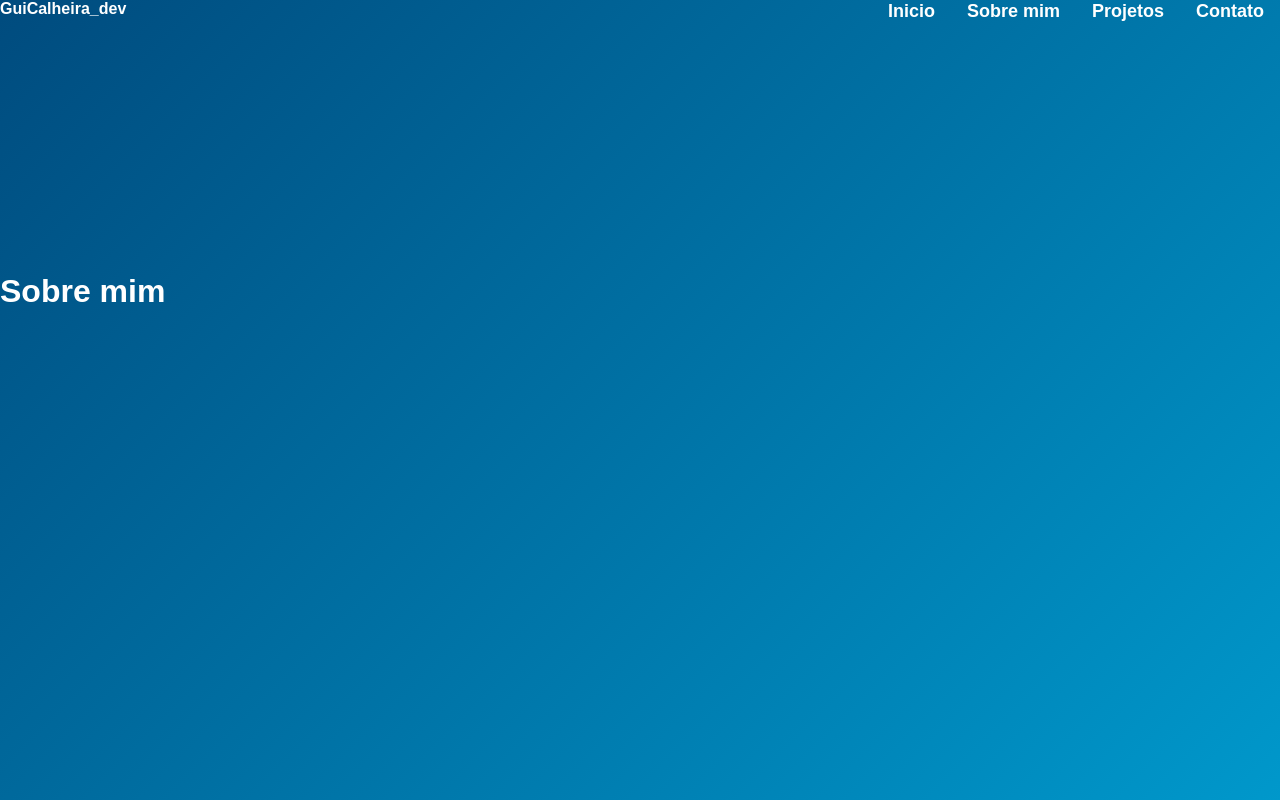
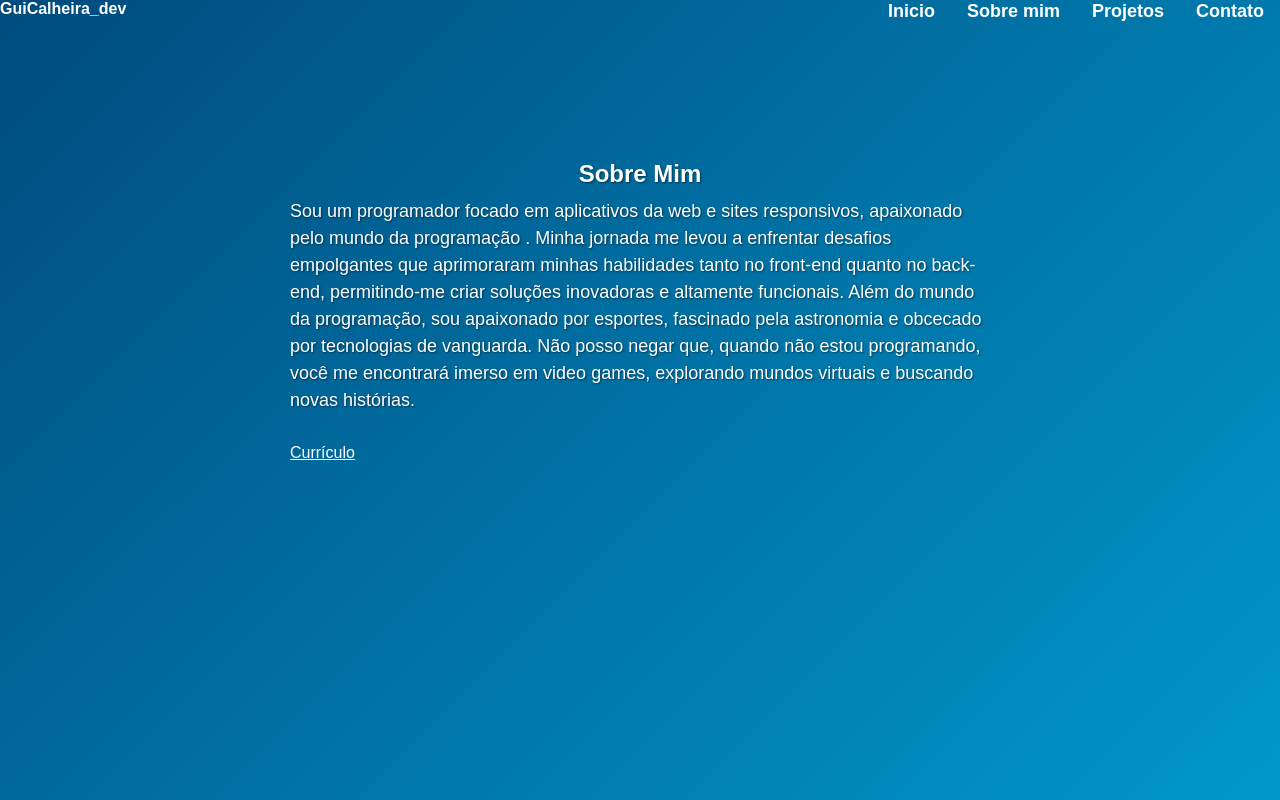
Before and after one commit to guicalheira/portfolio, a React (Create React App) app: page /aboutMe in a window 1280 px wide. Built offline with nearby package versions, Linux system fonts and the light colour scheme.

Commit message:
1.0Portifolio

```diff
--- a/src/components/content.jsx
+++ b/src/components/content.jsx
@@ -10,6 +10,7 @@ import Calculadora from "../projetos/calculadora";
 import Finanças from "../projetos/finanças";
 import Cadastro from "../projetos/cadastro";
 import ToDo from "../projetos/toDo"
+
 
 const Content =  props => (
     <main className="main">
--- a/src/pages/aboutMe.jsx
+++ b/src/pages/aboutMe.jsx
@@ -1,9 +1,36 @@
 import React from "react";
+import "../style/aboutMe.css";
+import Curriculo from "../img/CurriculoPdf.pdf"
 
-export default props=>(
-    <div>
-        <h1>
-           Sobre mim
-        </h1>
-    </div>
-)
+
+export default (props) => (
+  <div className="aboutMe-flex">
+
+
+   <h2>Sobre Mim</h2>
+
+
+
+   <span className="experiencia-text">
+      Sou um programador focado em aplicativos da web e sites responsivos, apaixonado pelo mundo da
+      programação . Minha jornada me levou a enfrentar
+      desafios empolgantes que aprimoraram minhas habilidades tanto no front-end
+      quanto no back-end, permitindo-me criar soluções inovadoras e altamente
+      funcionais. Além do mundo da programação, sou apaixonado por esportes,
+      fascinado pela astronomia e obcecado por tecnologias de vanguarda. Não
+      posso negar que, quando não estou programando, você me encontrará imerso
+      em video games, explorando mundos virtuais e buscando novas histórias.
+    </span>
+    <a className="curriculo" href={Curriculo}>Currículo</a>
+
+
+
+
+
+
+
+
+
+
+  </div>
+);
--- a/src/projetos/cadastro.jsx
+++ b/src/projetos/cadastro.jsx
@@ -7,6 +7,10 @@ export default (props) => (
     <div className="desktop">
       <img className="img-desktop" src={Cadastro} alt="" />
     </div>
-    <p>MUITOTEXTOMUITOTEXTOMUITOTEXTOMUITOTEXTOMUITOTEXTOMUITOTEXTOMUITOTEXTOMUITOTEXTOMUITOTEXTOMUITOTEXTOMUITOTEXTOMUITOTEXTO</p>
+    <p className="project-text">
+      Este é um projeto de cadastro simples , em que utilizei de React,
+      JavaScript, Html, TypeScript, Css para sua construção também utilizei
+      integração no firebase como banco de dados. <br/> <strong>Código do projeto no Github:</strong> <a href="https://github.com/guicalheira/Projeto-Cadastro">https://github.com/guicalheira/Projeto-Cadastro</a>
+    </p>
   </div>
 );
--- a/src/projetos/calculadora.jsx
+++ b/src/projetos/calculadora.jsx
@@ -13,8 +13,10 @@ export default (props) => (
         <img className="img-mobile" src={CalculadoraMobile} alt="" />
       </div>
     </div>
-    <p>MUITOTEXTOMUITOTEXTOMUITOTEXTOMUITOTEXTOMUITOTEXTOMUITOTEXTOMUITOTEXTOMUITOTEXTOMUITOTEXTOMUITOTEXTOMUITOTEXTOMUITOTEXTO</p>
-
-
+    <p className="project-text">
+      Esse foi o meu primeiro projeto que criei como programador web, uma calculadora
+      feita em React ultilizando também da linguagens de marcação Html e da linguagem de estilização Css, ela realiza
+      as quatro operações matemáticas básicas: Multiplicação,Subtração,Divisão e Soma. <br /> <strong>Código do projeto no Github:</strong> <a href="https://github.com/guicalheira/CalculadoraReact">https://github.com/guicalheira/CalculadoraReact</a>
+    </p>
   </div>
 );
--- a/src/projetos/finanças.jsx
+++ b/src/projetos/finanças.jsx
@@ -1,10 +1,9 @@
 import React from "react";
 import "./projetos.css";
 import MyMoneyMobile from "../img/MyMoney-Mobile.png";
-import MyMoneyDesktop from "../img/MyMoney.png"
+import MyMoneyDesktop from "../img/MyMoney.png";
 
-
-export default props => (
+export default (props) => (
   <div className="flex-container">
     <div className="img-container">
       <div className="desktop">
@@ -14,8 +13,12 @@ export default props => (
         <img className="img-mobile" src={MyMoneyMobile} alt="" />
       </div>
     </div>
-    <p>MUITOTEXTOMUITOTEXTOMUITOTEXTOMUITOTEXTOMUITOTEXTOMUITOTEXTOMUITOTEXTOMUITOTEXTOMUITOTEXTOMUITOTEXTOMUITOTEXTOMUITOTEXTO</p>
-
-
+    <p className="project-text">
+      Meu projeto gerenciador de finanças, este até então foi o projeto mais
+      complexo que criei, nele utilizei tecnologias como React, MongoDB(ultilizado como banco de
+      dados), Redux(ultilizado para gerenciamento de estado) e Bootstrap(ultilizado para estilização), como o nome diz é um
+      gerenciador de finanças, nele você pode armazenar e gerenciar dados financeiros, como, seus débitos, seus créditos,
+      você também consegue organiza-los por data e nome. <br/> <strong>Código do projeto no Github:</strong> <a href="https://github.com/guicalheira/Ciclos-de-Pagamento">https://github.com/guicalheira/Ciclos-de-Pagamento</a>
+    </p>
   </div>
 );
--- a/src/projetos/projetos.css
+++ b/src/projetos/projetos.css
@@ -10,6 +10,7 @@
   display: flex;
   flex-direction: row;
   flex-wrap: wrap;
+
 }
 
 .desktop {
@@ -59,7 +60,20 @@
   transform-origin: top left;
   transform: scale(1);
 }
-p{
-  position: relative;
+.project-text {
+  text-shadow: 1px 1px 2px rgba(0, 0, 0, 0.5);
+  font-size: 20px;
+  line-height: 1.5;
+  padding: 10px;
 
 }
+.project-text a {
+
+    color: white;
+    text-decoration: underline;
+    transition: color 0.3s ease;
+  }
+
+  .project-text a:hover {
+    color: #00aaff;
+  }
--- a/src/projetos/toDo.jsx
+++ b/src/projetos/toDo.jsx
@@ -1,11 +1,9 @@
 import React from "react";
-import "./projetos.css"
-import ToDoDesktop from "../img/ToDo.png"
-import ToDoMobile from "../img/ToDo-Mobile.png"
+import "./projetos.css";
+import ToDoDesktop from "../img/ToDo.png";
+import ToDoMobile from "../img/ToDo-Mobile.png";
 
-
-
-export default props=>(
+export default (props) => (
   <div className="flex-container">
     <div className="img-container">
       <div className="desktop">
@@ -16,8 +14,11 @@ export default props=>(
       </div>
     </div>
 
-
-       <p>MUITOTEXTOMUITOTEXTOMUITOTEXTOMUITOTEXTOMUITOTEXTOMUITOTEXTOMUITOTEXTOMUITOTEXTOMUITOTEXTOMUITOTEXTOMUITOTEXTOMUITOTEXTOMUITOTEXTOMUITOTEXTO</p>
+    <p className="project-text">
+      Este app é um gerenciador de tarefas, criado para auxiliar o usuário a
+      organizar suas tarefas de dia a dia,o usuário consegue adicionar suas tarefas,marcar como concluídas ou não, editá-las e/ou excluí-las, também possui uma barra de pesquisas que auxilia o usuário a encontrar a tarefa desejada. <br /> Nele usei integração com o MongoDB (ultilizado para banco de dados),
+      Redux(ultilizado para gerenciamento de estado), React, HTML, CSS(ultilizado para estilização) entre outros frameworks.
+      <br/> <strong>Código do projeto no Github:</strong> <a href="https://github.com/guicalheira/Projeto-Cadastro">https://github.com/guicalheira/Projeto-Cadastro</a>
+    </p>
   </div>
-
-)
+);
--- /dev/null
+++ b/src/style/aboutMe.css
@@ -0,0 +1,38 @@
+.aboutMe-flex {
+    display: flex;
+    flex-direction: column;
+    flex-wrap: wrap;
+    align-items: center;
+    position: absolute;
+    top: 150px;
+    left: 50%;
+    transform: translateX(-50%); /* Isso centraliza o conteúdo na horizontal */
+  }
+
+  h2 {
+    font-size: 24px;
+    font-weight: bold;
+    margin: 10px 0;
+    text-shadow: 1px 1px 2px rgba(0, 0, 0, 0.5);
+    text-align: center;
+  }
+
+  .experiencia-text {
+    font-size: 18px;
+    line-height: 1.5;
+    max-width: 700px;
+    text-shadow: 1px 1px 2px rgba(0, 0, 0, 0.5);
+
+  }
+  .curriculo{
+    color: white;
+
+    text-shadow: none;
+    margin-top: 30px;
+    min-width: 700px;
+    text-decoration: underline;
+    transition: color 0.3s ease;
+  }
+  .curriculo:hover{
+    color: #00aaff;
+  }
--- a/src/style/contact.css
+++ b/src/style/contact.css
@@ -12,6 +12,7 @@
 }
 .contato-title {
   margin-left: 15vw;
+  text-shadow: 1px 1px 2px rgba(0, 0, 0, 0.5);
 }
 
 .social {
--- a/src/style/index.css
+++ b/src/style/index.css
@@ -4,4 +4,5 @@ body {
     margin: 0;
     padding: 0;
     color: #FFFF;
+
     }
```
Also changed, not shown: src/img/perfil.png (added), 1 other file (tests, documents, lock files or other folders). Lines whose indentation alone changed are shown as unchanged.
